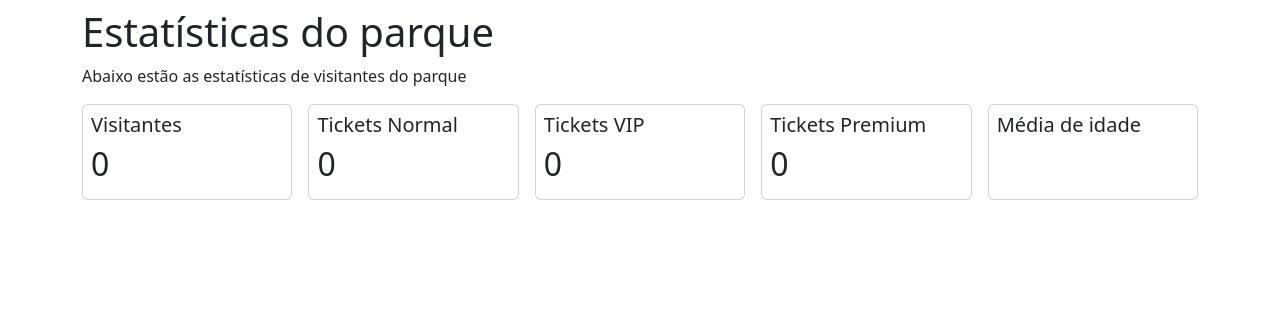
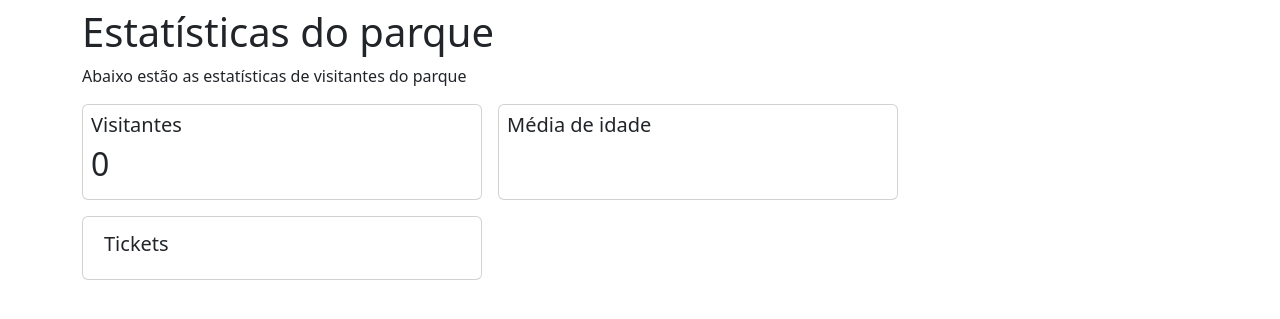
Before and after one commit to matheuskirst/senac-django, a Django app: page /statistics/ in a window 1280 px wide. Shown: the part 78-397 px from the top of the page. Run offline with Django 5.2, Linux system fonts and the light colour scheme; data that the repository does not hold is empty.

Commit message:
feat: add tickets count collapse

```diff
--- a/gerenciamento-visitantes/app/templates/pages/statistics.html
+++ b/gerenciamento-visitantes/app/templates/pages/statistics.html
@@ -10,7 +10,9 @@ Estatísticas
     <h1>Estatísticas do parque</h1>
     <p>Abaixo estão as estatísticas de visitantes do parque</p>
 
-    <div class="d-flex gap-3">
+    <div class="d-flex flex-column gap-3">
+
+        <div class="d-flex flex-row gap-3">
             <div class="card card-custom p-2">
                 <div class="d-flex justify-content-between">
                     <h5>Visitantes</h5>
@@ -20,30 +22,38 @@ Estatísticas
 
             <div class="card card-custom p-2">
                 <div class="d-flex justify-content-between">
-                <h5>Tickets Normal</h5>
+                    <h5>Média de idade</h5>
+                </div>
+                <h2>{{ stats.average_age|floatformat:"0" }}</h2>
+            </div>
+        </div>
+
+        <div class="card card-custom p-2">
+            <div class="btn d-flex justify-content-between"  data-bs-toggle="collapse" href="#collapseTickets" role="button" aria-expanded="false" aria-controls="collapseTickets">
+                <h5>Tickets</h5>
+            </div>
+                <div class="collapse" id="collapseTickets">
+                    <div class="card p-2">
+                        <div class="d-flex justify-content-between">
+                            <h5>Normal</h5>
                         </div>
                         <h2>{{ stats.ticket_normal_count }}</h2>
                     </div>
 
-        <div class="card card-custom p-2">
+                    <div class="card p-2">
                         <div class="d-flex justify-content-between">
-                <h5>Tickets VIP</h5>
+                            <h5>VIP</h5>
                         </div>
                         <h2>{{ stats.ticket_vip_count }}</h2>
                     </div>
 
-        <div class="card card-custom p-2">
+                    <div class="card p-2">
                         <div class="d-flex justify-content-between">
-                <h5>Tickets Premium</h5>
+                            <h5>Premium</h5>
                         </div>
                         <h2>{{ stats.ticket_premium_count }}</h2>
                     </div>
-
-        <div class="card card-custom p-2">
-            <div class="d-flex justify-content-between">
-                <h5>Média de idade</h5>
                 </div>
-            <h2>{{ stats.average_age|floatformat:"0" }}</h2>
         </div>
 
     </div>
```
Lines whose indentation alone changed are shown as unchanged.
